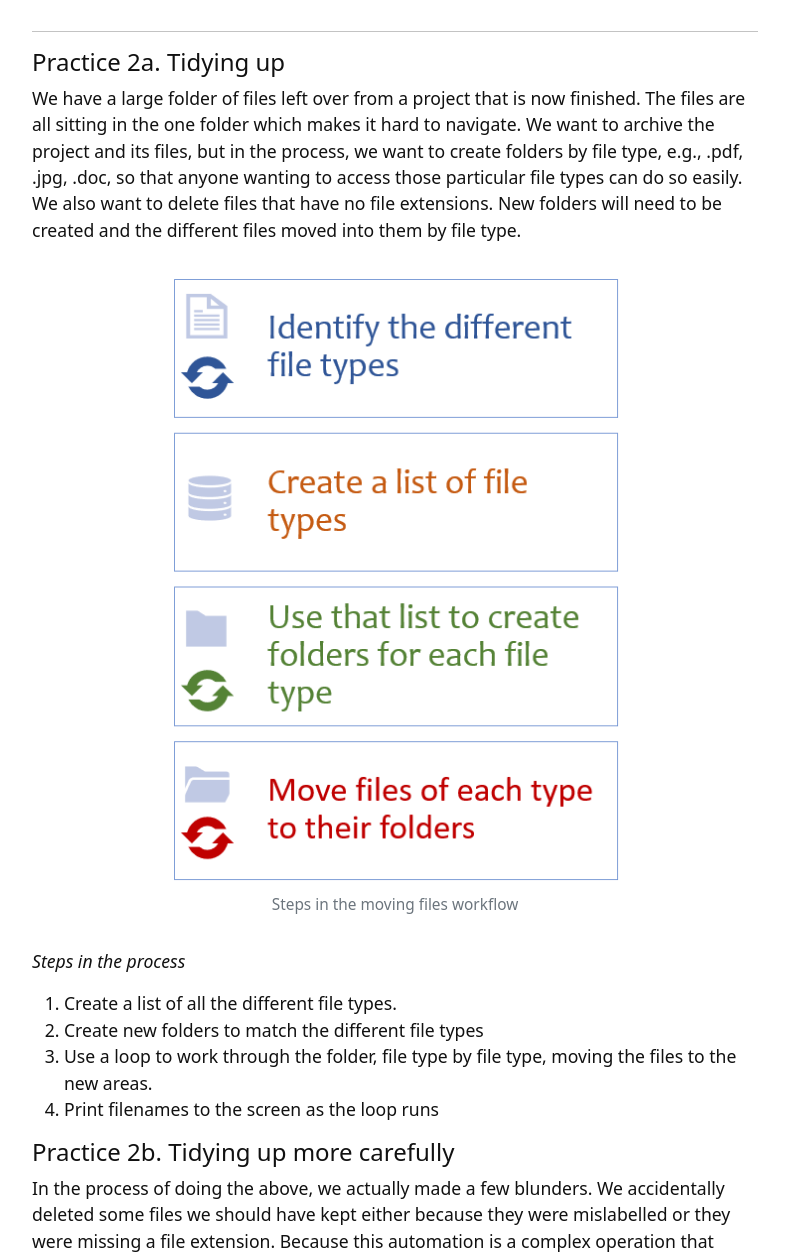
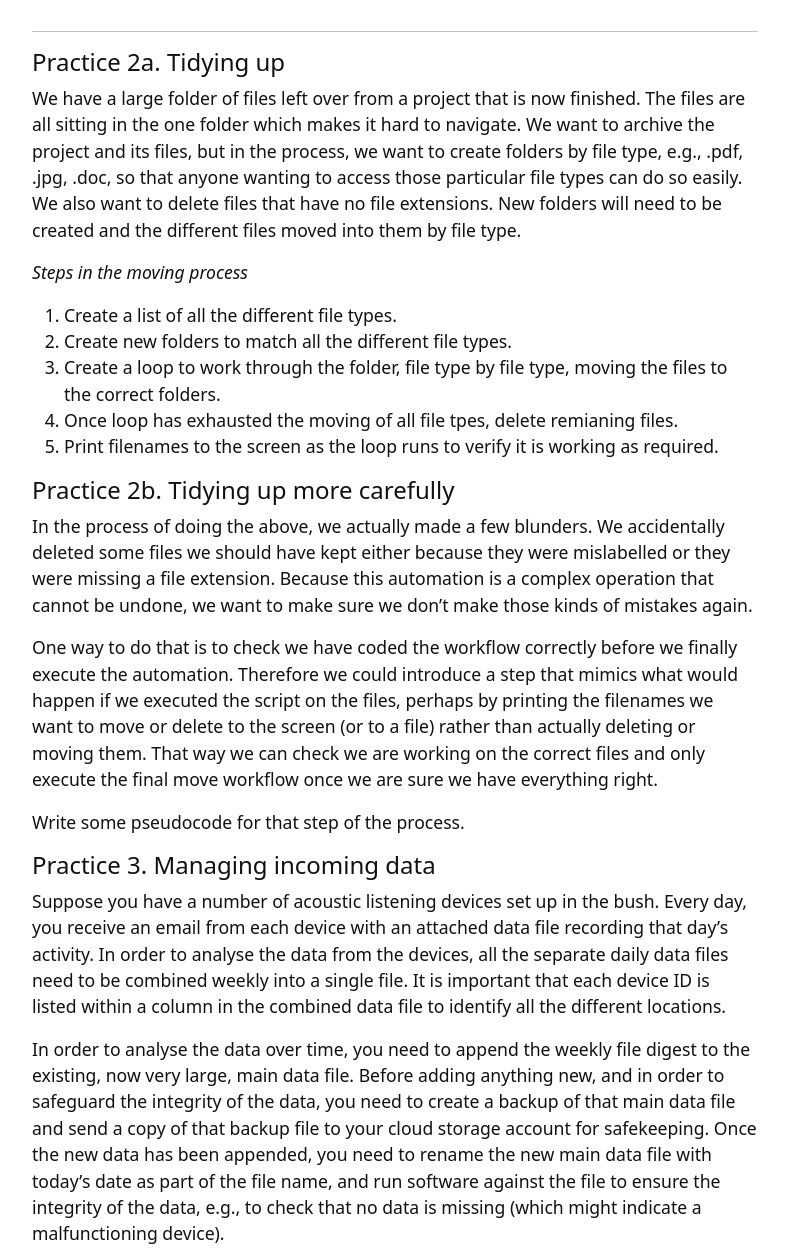
Before and after one commit to weaverbel/intro-computational-thinking, a Jekyll site: the page built from content/5-solutions.md, in a window 1280 px wide and 1400 px high, scrolled down 1868 px, cut to the strip 0-1252 px from the top of the window. Shown: the whole strip, without its empty margins (245-1032 px from the left). Built offline with Jekyll 4.4.1, drawn with Linux system fonts in a browser that asks for light colours.

Commit message:
Update 5-solutions.md
remove image and add to list

```diff
--- a/content/5-solutions.md
+++ b/content/5-solutions.md
@@ -43,15 +43,13 @@ The loop will then stop, as there are no more variables to work on.
 
 We have a large folder of files left over from a project that is now finished. The files are all sitting in the one folder which makes it hard to navigate. We want to archive the project and its files, but in the process, we want to create folders by file type, e.g., .pdf, .jpg, .doc, so that anyone wanting to access those particular file types can do so easily. We also want to delete files that have no file extensions. New folders will need to be created and the different files moved into them by file type.
 
-
-{% include figure.html img="move-pseudocode.png" alt="Steps in the moving scenario" caption="Steps in the moving files workflow" width="65%" %}
-
-*Steps in the process*
+*Steps in the moving process*
 
 1. Create a list of all the different file types.
-2. Create new folders to match the different file types
-3. Use a loop to work through the folder, file type by file type, moving the files to the new areas.
-4. Print filenames to the screen as the loop runs
+2. Create new folders to match all the different file types.
+3. Create a loop to work through the folder, file type by file type, moving the files to the correct folders.
+4. Once loop has exhausted the moving of all file tpes, delete remianing files.
+5. Print filenames to the screen as the loop runs to verify it is working as required.
 
 #### Practice 2b. Tidying up more carefully
 
```
